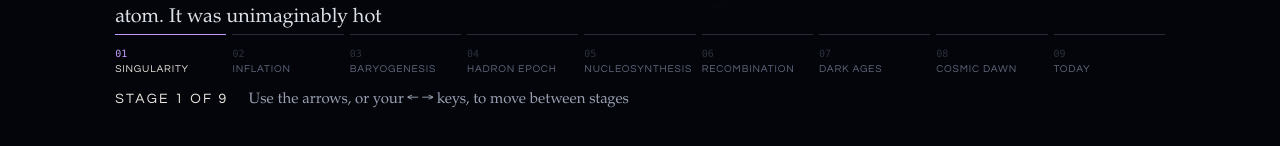
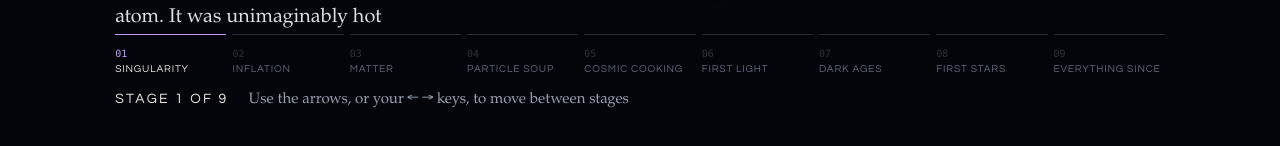
Before and after one commit to unionbuddies/bigbang, a plain HTML site: page index.html in a window 1280 px wide. Shown: the part 650-796 px from the top of the page. Drawn offline with Linux system fonts and the light colour scheme.

Commit message:
Revert stage names to the familiar plain-language versions
The strict cosmology terms (Baryogenesis, the Hadron Epoch,
Nucleosynthesis, Recombination, Cosmic Dawn, Today) were less
recognizable than the earlier names. Back to Energy Turns to Matter,
The Particle Soup, Cosmic Cooking, First Light, Gravity Ignites the
Stars, and Everything Since — updated the README table to match.

```diff
--- a/index.html
+++ b/index.html
@@ -529,7 +529,7 @@
       accent: "#7FE9FF", dur: 12500, sim: 1
     },
     {
-      n: "03", name: "Baryo­genesis", label: "Baryo­genesis",
+      n: "03", name: "Energy Turns to Matter", label: "Matter",
       time: "10⁻¹² s", timeNote: "still less than one second in",
       temp: "≈ 10¹⁵ K", tempNote: "hot enough to forge matter",
       state: "Energy → matter",
@@ -537,7 +537,7 @@
       accent: "#FFD27A", dur: 11500, sim: 2
     },
     {
-      n: "04", name: "The Hadron Epoch", label: "Hadron epoch",
+      n: "04", name: "The Particle Soup", label: "Particle soup",
       time: "1 s", timeNote: "one second after the start",
       temp: "≈ 10¹⁰ K", tempNote: "about ten billion degrees",
       state: "Quarks bind into protons",
@@ -545,7 +545,7 @@
       accent: "#FF9E6B", dur: 13500, sim: 3
     },
     {
-      n: "05", name: "Nucleo­synthesis", label: "Nucleo­synthesis",
+      n: "05", name: "Cosmic Cooking", label: "Cosmic cooking",
       time: "≈ 3 min", timeNote: "three minutes after the start",
       temp: "≈ 10⁹ K", tempNote: "about a billion degrees",
       state: "The first nuclei form",
@@ -554,7 +554,7 @@
       accent: "#FFB454", dur: 14500, sim: 4
     },
     {
-      n: "06", name: "Re­combination", label: "Re­combination",
+      n: "06", name: "First Light", label: "First light",
       time: "380,000 yr", timeNote: "380,000 years after the start",
       temp: "≈ 3,000 °C", tempNote: "about as hot as a star's surface",
       state: "The fog clears",
@@ -570,7 +570,7 @@
       accent: "#6E7C99", dur: 11500, sim: 6
     },
     {
-      n: "08", name: "Cosmic Dawn", label: "Cosmic dawn",
+      n: "08", name: "Gravity Ignites the Stars", label: "First stars",
       time: "> 100 million yr", timeNote: "over 100 million years in",
       temp: "core ≈ 10⁷ K", tempNote: "ten million degrees at each core",
       state: "First stars & galaxies",
@@ -578,7 +578,7 @@
       accent: "#A8CBFF", dur: 15000, sim: 7
     },
     {
-      n: "09", name: "Today", label: "Today",
+      n: "09", name: "Everything Since", label: "Everything since",
       time: "13.8 billion yr", timeNote: "that's today",
       temp: "2.7 K", tempNote: "just a few degrees above absolute zero",
       state: "Galaxies, stars, and us",
```
Also changed, not shown: 1 other file.
